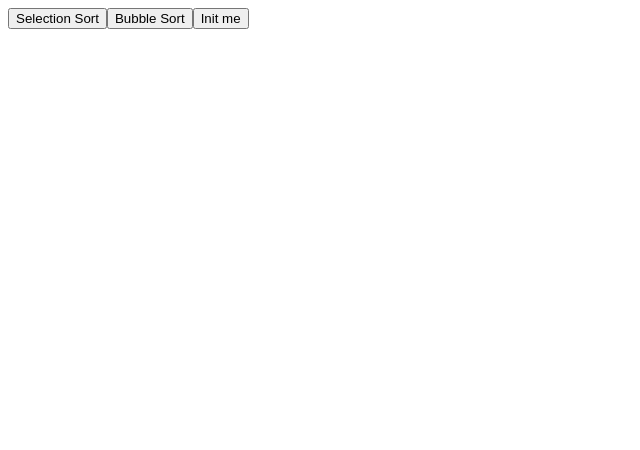
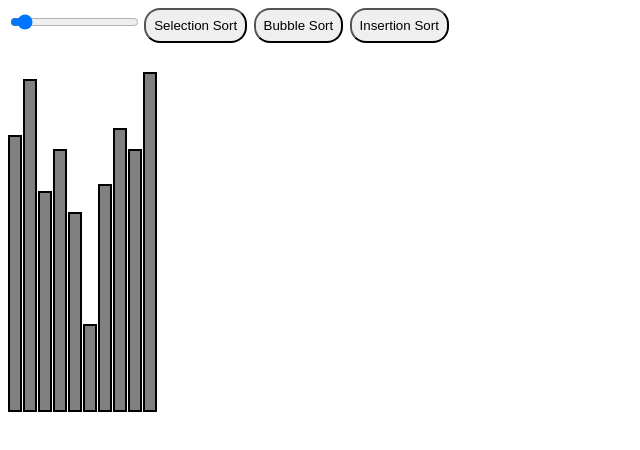
Before and after one commit to bilginyuksel/AlgoVisualizer, a React (Create React App) app: page / in a window 1280 px wide. Shown: the top 450 px of the page, without its empty margins (0-640 px from the left). Built offline with nearby package versions, Linux system fonts and the light colour scheme.

Commit message:
(refactor/feature) code refactored, ui improved, insertion sort added.

```diff
--- a/src/App.js
+++ b/src/App.js
@@ -3,28 +3,42 @@ import { useEffect, useState } from 'react';
 function randomInt(min, max) {
 	return min + Math.floor((max - min) * Math.random());
 }
+function randomPillars(value) {
+  let newPillars = [];
+  for(let i=0; i<value; i++) newPillars.push({val: randomInt(8, 50), color: 'gray'});
+  return newPillars;
+};
 
 function App() {
 
-  const [pillars, setPillars] = useState([]);
+  const [pillars, setPillars] = useState(randomPillars(10));
+  const [rangeValue, setRangeValue] = useState(10);
 
   useEffect(() => {
   }, [pillars]);
 
   const sleep = (ms) => new Promise(resolve => setTimeout(resolve, ms));
-  const SLEEP_TIME = 100;
+  const SLEEP_TIME = 10;
+
+  const updateColorSleep = async (idx, color) => {
+    pillars[idx].color = color;
+    setPillars([...pillars]);
+    await sleep(SLEEP_TIME);
+  };
+
+  const updateColor = (idx, color) => {
+    pillars[idx].color = color;
+    setPillars([...pillars]);
+  };
 
   const selectionSort = async () => {
     clearAll();
     for (let i = 0; i < pillars.length; i++) {
       let minIdx = i;
-      pillars[i].color = 'blue';
-      setPillars([...pillars]);
-      await sleep(SLEEP_TIME);
+      await updateColorSleep(i, 'blue');
       for (let j = i + 1; j < pillars.length; j++) {
-        if(j-1 !== i && minIdx != j-1) {
-          pillars[j - 1].color = 'gray';
-          setPillars([...pillars]);
+        if(j-1 !== i && minIdx !== j-1) {
+          updateColor(j-1, 'gray');
         }
         if (pillars[minIdx].val > pillars[j].val) {
           if(minIdx !== i) pillars[minIdx].color = 'gray';
@@ -41,17 +55,9 @@ function App() {
       pillars[minIdx] = pillars[i];
       pillars[i] = temp;
       pillars[minIdx].color = 'gray';
-      pillars[i].color = 'green';
-      setPillars([...pillars]);
-      await sleep(SLEEP_TIME);
+      await updateColorSleep(i, 'green');
     }
-    clearAll();
-    await sleep(SLEEP_TIME);
-    for(let i=0; i<pillars.length; i++) {
-      pillars[i].color = 'green'
-      setPillars([...pillars]);
-      await sleep(SLEEP_TIME);
-    }
+    controlSorted();
   };
 
 
@@ -60,13 +66,9 @@ function App() {
     for(let i=0; i<pillars.length; i++) {
       for(let j=0; j<pillars.length-i-1;j++) {
         if(j-1>=0) pillars[j-1].color = 'gray';
-        pillars[j].color = 'blue';
-        setPillars([...pillars]);
-        await sleep(SLEEP_TIME);
+        await updateColorSleep(j, 'blue');
         if(pillars[j].val > pillars[j+1].val) {
-          pillars[j+1].color = 'green';
-          setPillars([...pillars]);
-          await sleep(SLEEP_TIME);
+          await updateColorSleep(j+1, 'green');
           const temp = pillars[j+1];
           pillars[j+1] = pillars[j];
           pillars[j] = temp;
@@ -80,30 +82,52 @@ function App() {
       }
       pillars[pillars.length-i-1].color = 'green';
     }
+    controlSorted();
+  };
+
+  const insertionSort = async () => {
+    clearAll();
+    for(let i=1; i<pillars.length; i++) {
+      let idx = i;
+      while(idx>0 && pillars[idx].val < pillars[idx-1].val) {
+        let temp = pillars[idx];
+        pillars[idx] = pillars[idx-1];
+        pillars[idx-1] = temp;
+        pillars[idx].color = 'gray';
+        pillars[idx-1].color = 'orange';
+        setPillars([...pillars]);
+        await sleep(SLEEP_TIME);
+        idx--;
+      }
+    }
+    controlSorted();
+  };
+
+  const controlSorted = async () => {
     clearAll();
     await sleep(SLEEP_TIME);
     for(let i=0; i<pillars.length; i++) {
-      pillars[i].color = 'green'
-      setPillars([...pillars]);
-      await sleep(SLEEP_TIME);
+      await updateColorSleep(i, 'green');
     }
-  };
+  }
 
   const clearAll = () => {
     setPillars(pillars.map(pillar => pillar.color = 'gray'));
   };
 
-  const initPillars = () => {
-    let newPillars = [];
-    for(let i=0; i<10; i++) newPillars.push({val: randomInt(8, 50), color: 'gray'});
-    setPillars(newPillars);
+  const rangeOnChange = (value) => {
+    setRangeValue(value);
+    setPillars(randomPillars(value));
   };
 
   return (
     <div className="app">
-      <button onClick={selectionSort}>Selection Sort</button>
-      <button onClick={bubbleSort}>Bubble Sort</button>
-      <button onClick={initPillars}>Init me</button>
+      <div className="input-container">
+        <input type="range" min="5" max="90" value={rangeValue} onChange={(event) => rangeOnChange(event.target.value)}></input>
+        <button onClick={selectionSort}>Selection Sort</button>
+        <button onClick={bubbleSort}>Bubble Sort</button>
+        <button onClick={insertionSort}>Insertion Sort</button>
+      </div>
       <div className="container">
         {pillars.map(pillar => <Pillar value={pillar.val} color={pillar.color}></Pillar>)}
       </div>
@@ -114,10 +138,7 @@ function App() {
 function Pillar(props) {
 
   return (
-    <div className="pillar" style={{ height: props.value * 7, width: 30, backgroundColor: props.color }}>
-      <h3 style={{ textAlign: 'center' }}>
-        {props.value}
-      </h3>
+    <div className="pillar" style={{ height: props.value * 7, width: 10, backgroundColor: props.color }}>
     </div>
   );
 }
--- a/src/index.css
+++ b/src/index.css
@@ -1,7 +1,7 @@
 .container {
-  margin: 5%;
-  display: inline-flex;
+  display: flex;
   align-items: flex-end;
+  padding-top: 2rem;
 }
 
 .pillar {
@@ -12,5 +12,26 @@
 
 .app {
   display: inline-block;
-  text-align: center;
 }
+
+.input-container {
+  height: 2rem;
+}
+
+button {
+  border-radius: 1rem;
+  padding: 0.5rem;
+  margin-right: 0.2rem;
+  margin-left: 0.2rem;
+
+}
+
+button:hover {
+  cursor: pointer;
+  box-shadow: 0 0.5rem 0.7rem 0 rgba(0,0,0,0.24),0 0.7rem 2rem 0 rgba(0,0,0,0.19);
+}
+
+button:focus {
+  outline: none;
+  background-color: darkgray;
+}
```
Also changed, not shown: 1 other file (tests, documents, lock files or other folders).
